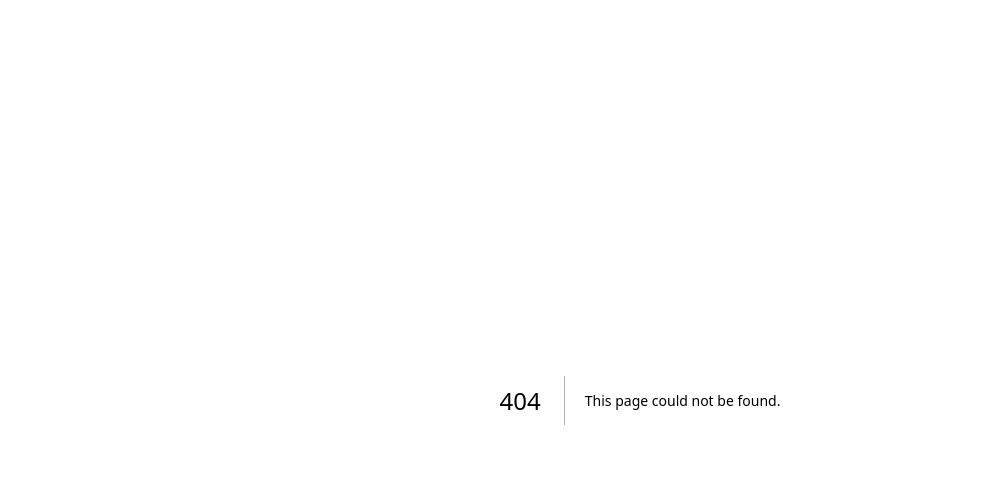
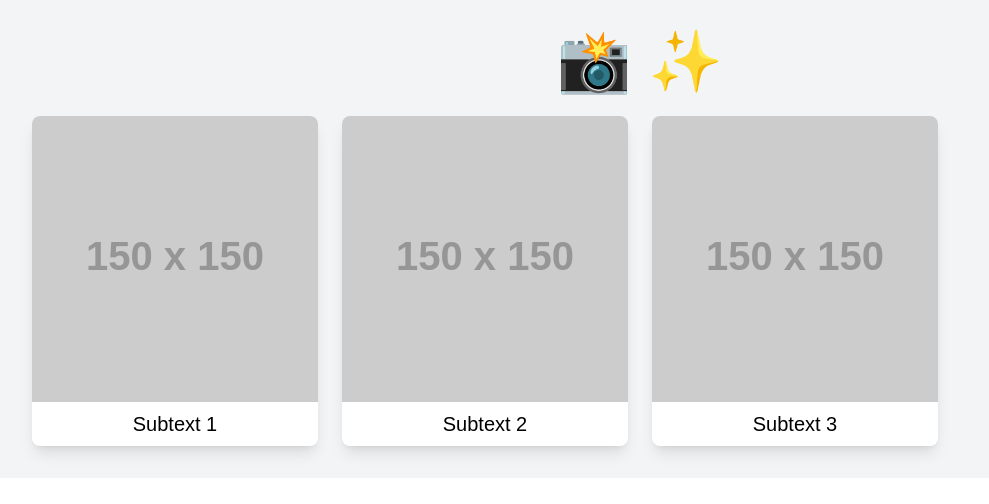
Before and after one commit to deepak-likes-code/project-v, a Next.js app: page /photos in a window 1280 px wide. Before the commit this address had no page. Shown: the top 504 px of the page, without its empty margins (0-989 px from the left). Built offline with nearby package versions, Linux system fonts and the light colour scheme; a web font is replaced by a local one.

Commit message:
Added photo booth and typewriter

```diff
--- /dev/null
+++ b/src/components/TypeWriterText.jsx
@@ -0,0 +1,23 @@
+import { useState, useEffect } from "react";
+
+const TypewriterText = ({ text, speed = 90 }) => {
+  const [displayedText, setDisplayedText] = useState("");
+  const [index, setIndex] = useState(0);
+
+  useEffect(() => {
+    if (index < text.length) {
+      const timer = setTimeout(() => {
+        setDisplayedText((prev) => prev + text.charAt(index));
+        setIndex((prev) => prev + 1);
+      }, speed);
+
+      return () => clearTimeout(timer);
+    }
+  }, [index, text, speed]);
+
+  return (
+    <h1 className="text-4xl md:text-6xl my-4 text-center">{displayedText}</h1>
+  );
+};
+
+export default TypewriterText;
--- a/src/components/YesCard.jsx
+++ b/src/components/YesCard.jsx
@@ -1,14 +1,19 @@
+import { useRouter } from "next/router";
+
 const YesCard = () => {
+  const router = useRouter();
+
   const handleClick = () => {
     alert("I love you so much Hela!");
+    router.push("/photos");
   };
 
   return (
     <div className="flex flex-col items-center justify-center">
       <img src="https://media.tenor.com/gUiu1zyxfzYAAAAi/bear-kiss-bear-kisses.gif" />
 
-      <div className=" px-4 text-center text-4xl md:text-6xl font-bold my-4">
-        I love you so much Hela!
+      <div className=" px-4  text-center text-4xl md:text-6xl font-bold my-10">
+        I love you so much Hela ❤️ 😘
       </div>
 
       <div className="flex flex-wrap justify-center gap-2 items-center">
--- a/src/pages/_document.js
+++ b/src/pages/_document.js
@@ -3,7 +3,14 @@ import { Html, Head, Main, NextScript } from "next/document";
 export default function Document() {
   return (
     <Html lang="en">
-      <Head />
+      <Head>
+        <title>Will you be my Valentine?</title>
+        <meta
+          name="description"
+          content="A simple valentine's day card to ask your loved one to be your valentine"
+        />
+        <link rel="icon" href="/favicon.ico" />
+      </Head>
       <body>
         <Main />
         <NextScript />
--- a/src/pages/index.js
+++ b/src/pages/index.js
@@ -2,6 +2,8 @@ import Image from "next/image";
 import { Inter } from "next/font/google";
 import { useState } from "react";
 import YesCard from "../components/YesCard";
+import TypewriterText from "@/components/TypeWriterText";
+import Head from "next/head";
 
 const inter = Inter({ subsets: ["latin"] });
 
@@ -41,6 +43,7 @@ export default function Home() {
   };
 
   return (
+    <>
       <div className="bg-white overflow-hidden flex flex-col items-center justify-center pt-4 h-screen -mt-16 selection:bg-rose-600 selection:text-white text-zinc-900">
         {yesPressed ? (
           <YesCard />
@@ -50,9 +53,9 @@ export default function Home() {
               className="h-[230px] rounded-lg shadow-lg"
               src="https://media.giphy.com/media/v1.Y2lkPTc5MGI3NjExOTF0YXAwaWNwZzNtd3luMXdsNXpxMjk2MG5pdTVydDhqeGl2bWpzNCZlcD12MV9pbnRlcm5hbF9naWZfYnlfaWQmY3Q9Zw/c76IJLufpNwSULPk77/giphy.gif"
             />
-          <h1 className="text-4xl md:text-6xl my-4 text-center">
-            Hela will you be my Valentine?
-          </h1>
+
+            <TypewriterText text={"Hela, will you be my Valentine?"} />
+
             <div className="flex flex-wrap justify-center gap-2 items-center">
               <button
                 className={`bg-green-500 hover:bg-green-600 text-white font-bold py-2 px-4 rounded-lg mr-4`}
@@ -74,6 +77,7 @@ export default function Home() {
           <Footer />
         </div>
       </div>
+    </>
   );
 }
 
@@ -88,7 +92,8 @@ const Footer = () => {
         Made with{" "}
         <span role="img" aria-label="heart">
           ❤️
-        </span>
+        </span>{" "}
+        by Deepak
       </a>
     </div>
   );
--- /dev/null
+++ b/src/pages/photos/index.js
@@ -0,0 +1,45 @@
+import React from "react";
+
+const PhotoBooth = () => {
+  const images = [
+    {
+      src: "https://via.placeholder.com/150",
+      alt: "Image 1",
+      subtext: "Subtext 1",
+    },
+    {
+      src: "https://via.placeholder.com/150",
+      alt: "Image 2",
+      subtext: "Subtext 2",
+    },
+    {
+      src: "https://via.placeholder.com/150",
+      alt: "Image 3",
+      subtext: "Subtext 3",
+    },
+    // Add more images as needed
+  ];
+
+  return (
+    <div className="bg-gray-100 p-8">
+      <h1 className="text-6xl font-semibold text-center mb-6">📸 ✨</h1>
+      <div className="grid grid-cols-2 md:grid-cols-3 lg:grid-cols-4 gap-6">
+        {images.map((image, index) => (
+          <div
+            key={index}
+            className="overflow-hidden rounded-lg shadow-lg bg-white"
+          >
+            <img
+              src={image.src}
+              alt={image.alt}
+              className="w-full h-auto transform transition duration-500 hover:scale-110"
+            />
+            <p className="text-center text-xl py-2">{image.subtext}</p>
+          </div>
+        ))}
+      </div>
+    </div>
+  );
+};
+
+export default PhotoBooth;
--- a/src/styles/globals.css
+++ b/src/styles/globals.css
@@ -3,6 +3,34 @@
 @tailwind base;
 @tailwind components;
 @tailwind utilities;
+
+@keyframes typewriter {
+  from {
+    width: 0;
+  }
+  to {
+    width: 100%;
+  }
+}
+
+.typewriter h1 {
+  overflow: hidden; /* Ensures the content is not revealed until the animation */
+  border-right: 0.15em solid orange; /* The typwriter cursor */
+  white-space: nowrap; /* Keeps the content on a single line */
+  margin: 0 auto; /* Gives that scrolling effect as the typing happens */
+  letter-spacing: 0.15em; /* Adjust as needed */
+  animation: typewriter 3.5s steps(40, end) 1s 1 normal both,
+    blinkTextCursor 500ms steps(40, end) infinite;
+}
+
+@keyframes blinkTextCursor {
+  from {
+    border-right-color: orange;
+  }
+  to {
+    border-right-color: transparent;
+  }
+}
 
 body {
   font-family: "Mooli", sans-serif;
```
Also changed, not shown: 1 other file (tests, documents, lock files or other folders). Lines whose indentation alone changed are shown as unchanged.
